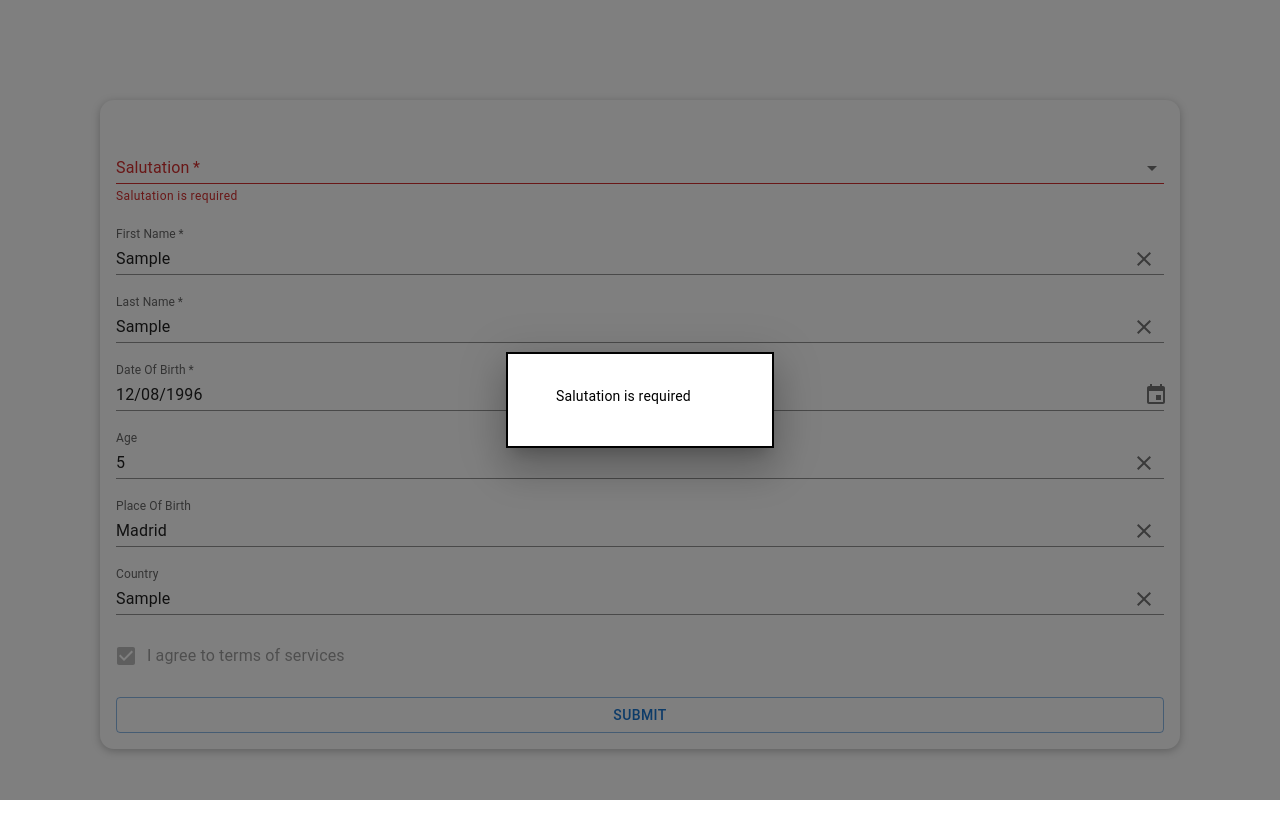
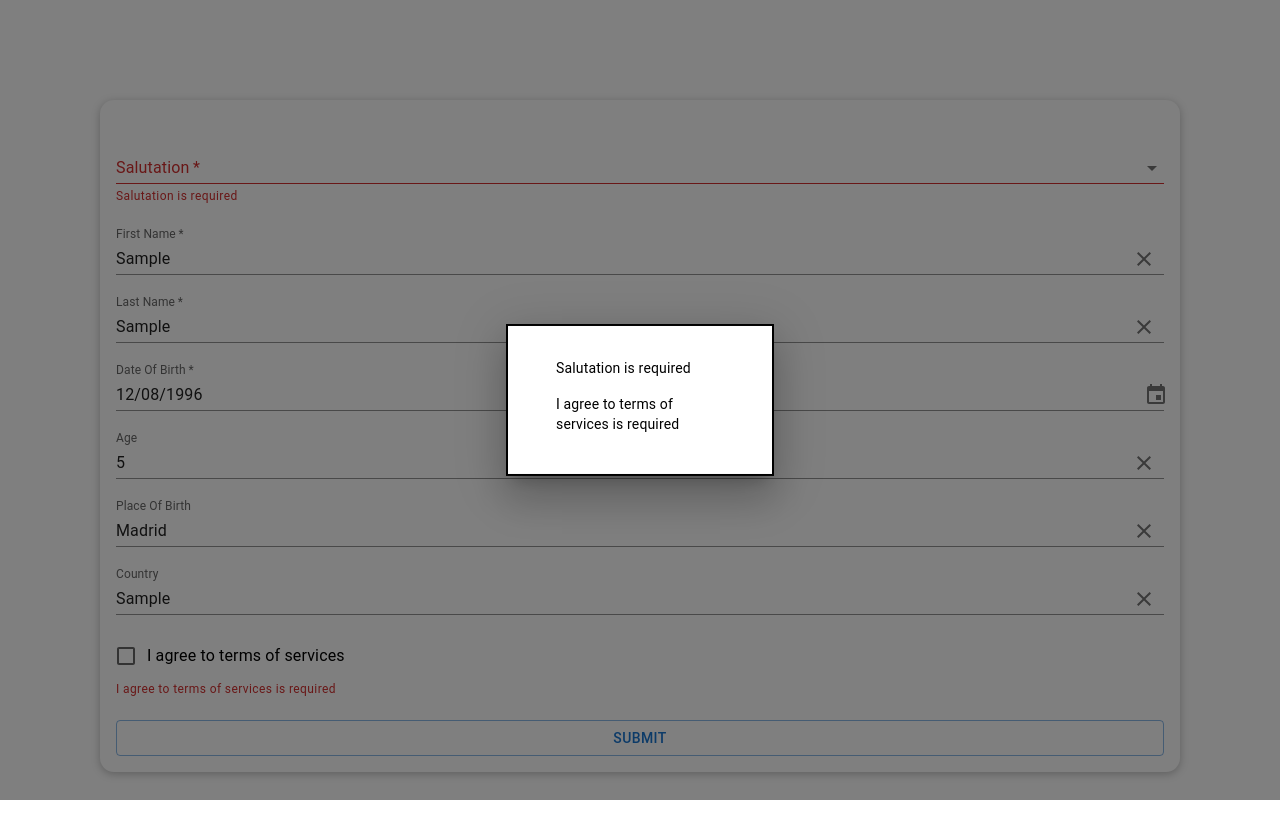
Before and after one commit to ShahzaibIbrahim/dynamic-forms, a React (Create React App) app: page / in a window 1280 px wide. Both pictures are taken after typing "Sample", "Sample", "5", "Sample" into the empty fields and a click on the button "SUBMIT". Shown: the top 838 px of the page. Built offline with nearby package versions, Linux system fonts and the light colour scheme.

Commit message:
Check Box Validation

```diff
--- a/src/components/Controls/Field.js
+++ b/src/components/Controls/Field.js
@@ -6,6 +6,9 @@ import {
   IconButton,
   Checkbox,
   FormControlLabel,
+  FormGroup,
+  FormControl,
+  FormHelperText,
 } from "@mui/material";
 import { DesktopDatePicker } from "@mui/x-date-pickers/DesktopDatePicker";
 import { AdapterDateFns } from "@mui/x-date-pickers/AdapterDateFns";
@@ -137,6 +140,14 @@ const Field = (props) => {
         );
       case "CHK":
         return (
+          <FormControl
+            fullWidth
+            component="fieldset"
+            variant="standard"
+            required={required}
+            error={error}
+          >
+            <FormGroup>
               <FormControlLabel
                 label={label}
                 control={
@@ -145,12 +156,15 @@ const Field = (props) => {
                     onChange={() => {
                       handleChange(id, value ? !value : true);
                     }}
-                value={value}
-                checked={value}
+                    value={value || false}
+                    checked={value || false}
                     disabled={isReadOnly}
                   />
                 }
               />
+            </FormGroup>
+            {error && <FormHelperText>{errorMessage}</FormHelperText>}
+          </FormControl>
         );
       case "DDL":
         const currentValue = value
--- a/src/components/Forms/FormValidationHelper.js
+++ b/src/components/Forms/FormValidationHelper.js
@@ -53,7 +53,7 @@ const resolveExpression = (value1, operator, value2) => {
 
 export const fetchErrorList = (fieldList, submitData, errors) => {
     for (const field of fieldList) {
-        if ( field.required && (field.value === undefined || field.value === null || field.value === "")) {
+        if ( field.required && (field.value === undefined || field.value === null || field.value === "" || field.value === false)) {
           const errorMessage = `${field.label} is required`;
           const newError = {
             fieldId: field.id,
--- a/src/data/Form.json
+++ b/src/data/Form.json
@@ -92,8 +92,7 @@
       "id": "undertaking",
       "label": "I agree to terms of services",
       "ctrlType": "CHK",
-      "value" : true,
-      "readOnly": true
+      "required": true
     }
   ]
 }
```
Also changed, not shown: 1 other file (tests, documents, lock files or other folders). Lines whose indentation alone changed are shown as unchanged.
